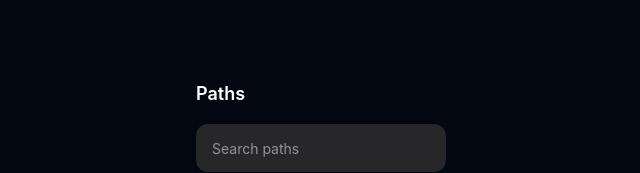
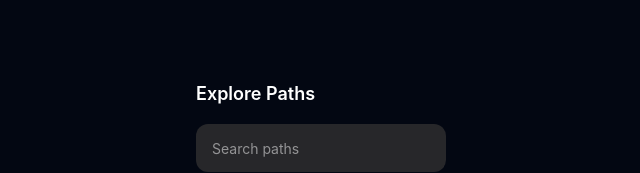
Before and after one commit to Nuutti-N/WYD, a React (Vite) app in the folder frontend/: page /Path in a window 1280 px wide. Shown: the top 173 px of the page, without its empty margins (319-959 px from the left). Built offline with nearby package versions, Linux system fonts and the light colour scheme; no server answers; sample sign-in values are in the browser's storage.

Commit message:
add active tab create and activetab !=

```diff
--- a/frontend/pages/Path.jsx
+++ b/frontend/pages/Path.jsx
@@ -30,7 +30,7 @@ function Paths() {
     return (
         <div className="min-h-screen bg-gray-950 flex flex-col">
             <div className="px-6 max-w-md mx-auto pt-20 flex flex-col flex-1">
-                <h1 className="text-white font-semibold text-lg">Paths</h1>
+                <h1 className="text-white font-semibold text-lg">Explore Paths</h1>
                 <div className="bg-zinc-800 rounded-xl px-4 py-3 mt-4 mb-6">
                     <input
                         value={search}
@@ -45,6 +45,8 @@ function Paths() {
                     <button onClick={() => setActiveTab("Create")} className={` pb-2 text-base ${activeTab === 'Create' ? 'text-white border-b-2 border-purple-500' : 'text-zinc-500'}`}> Create</button>
 
                 </div>
+                {activeTab === "Create" && <p className="text-white">Create paths so sick</p>}
+                {activeTab != "Create" && (
                     <div className="flex flex-col">
                         {paths.map(path => (
                             <div key={path.id} className="rounded-2xl bg-zinc-800 border border-purple-800 p-4 mb-3">
@@ -57,7 +59,7 @@ function Paths() {
 
                             </div>
                         ))}
-                </div>
+                    </div>)}
             </div>
         </div>
 
```
Lines whose indentation alone changed are shown as unchanged.
